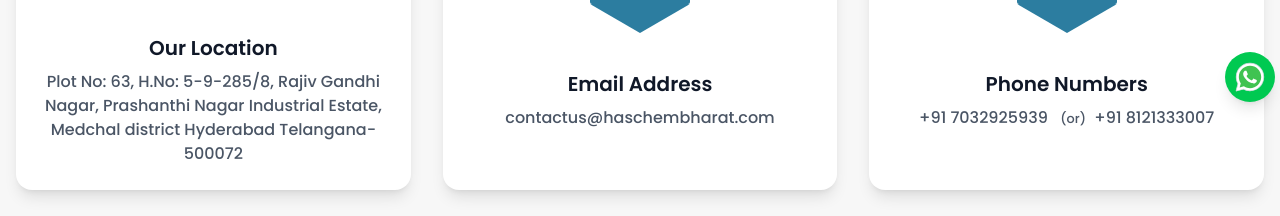
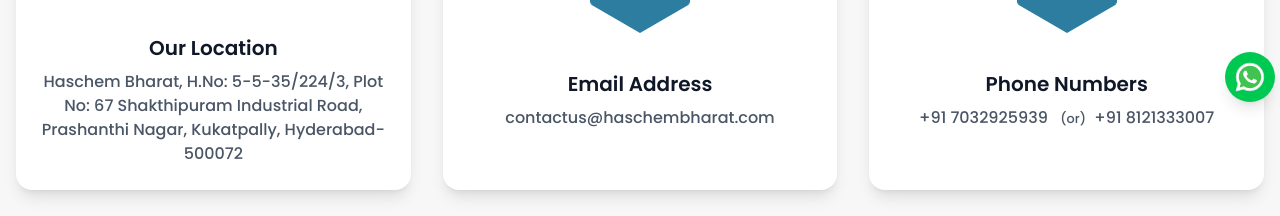
Before and after one commit to Seshuggina/haschem-bharat, a React (Vite) app: page /contact-us in a window 1280 px wide. Shown: the part 674-890 px from the top of the page. Built offline with nearby package versions, Linux system fonts and the light colour scheme.

Commit message:
Update contact information and improve formatting in ContactUs component

```diff
--- a/src/pages/ContactUs/ContactUs.tsx
+++ b/src/pages/ContactUs/ContactUs.tsx
@@ -18,12 +18,14 @@
                 CONTACT INFO
               </span>
             </p>
-            <h2 className="text-2xl font-bold pb-8 text-[#2d7da0]">Reach Us Immediately</h2>
+            <h2 className="text-2xl font-bold pb-8 text-[#2d7da0]">
+              Reach Us Immediately
+            </h2>
             <div className="flex justify-center items-stretch mt-16 gap-x-8 hb-contact-tile-wrapper">
               {[
                 {
                   title: "Our Location",
-                  text: "Plot No: 63, H.No: 5-9-285/8, Rajiv Gandhi Nagar, Prashanthi Nagar Industrial Estate, Medchal district Hyderabad Telangana-500072",
+                  text: "Haschem Bharat, H.No: 5-5-35/224/3, Plot No: 67 Shakthipuram Industrial Road, Prashanthi Nagar, Kukatpally, Hyderabad-500072",
                   icon: <i className="fa-solid fa-location-dot"></i>,
                 },
                 {
@@ -79,11 +81,11 @@
       <section className="pt-16 pb-25 contactus-section-3">
         {/* <div className="container mx-auto px-4"> */}
         <iframe
-          src="https://www.google.com/maps/embed?pb=!1m18!1m12!1m3!1d3804.881254474824!2d78.38439269999999!3d17.513181!2m3!1f0!2f0!3f0!3m2!1i1024!2i768!4f13.1!3m3!1m2!1s0x3bcb91ff87d2ff8b%3A0x5d24e1360d47efff!2sRamesh%20Towers!5e0!3m2!1sen!2sin!4v1741797893002!5m2!1sen!2sin"
+          src="https://www.google.com/maps/embed?pb=!1m17!1m12!1m3!1d3805.5351282008232!2d78.4230865082455!3d17.481950414540513!2m3!1f0!2f0!3f0!3m2!1i1024!2i768!4f13.1!3m2!1m1!2s!5e0!3m2!1sen!2sin!4v1752595614524!5m2!1sen!2sin"
           width="100%"
           height="450"
           loading="lazy"
-          referrerPolicy="no-referrer-when-downgrade"
+           referrerPolicy="no-referrer-when-downgrade"
         ></iframe>
         {/* </div> */}
       </section>
```
